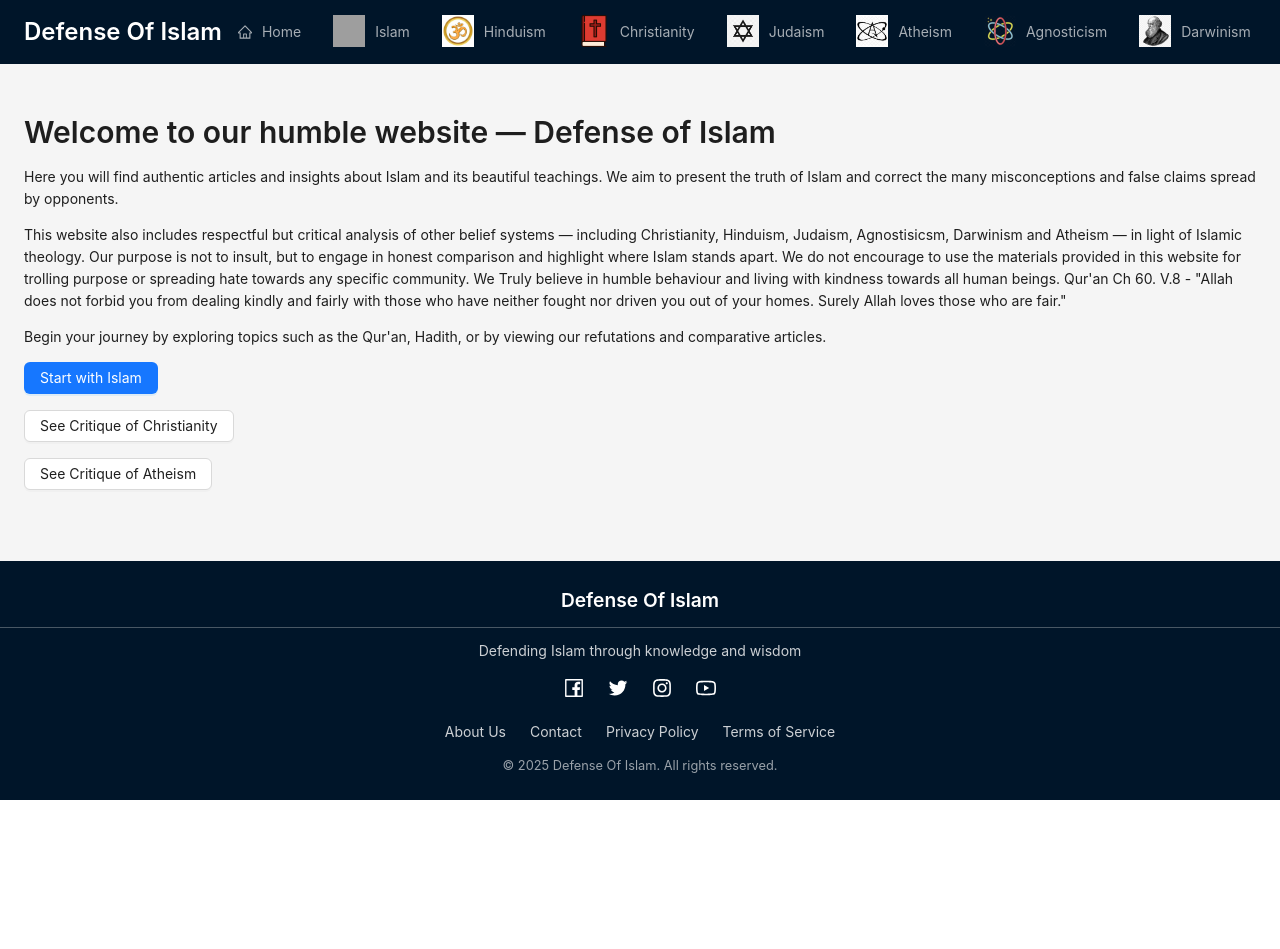
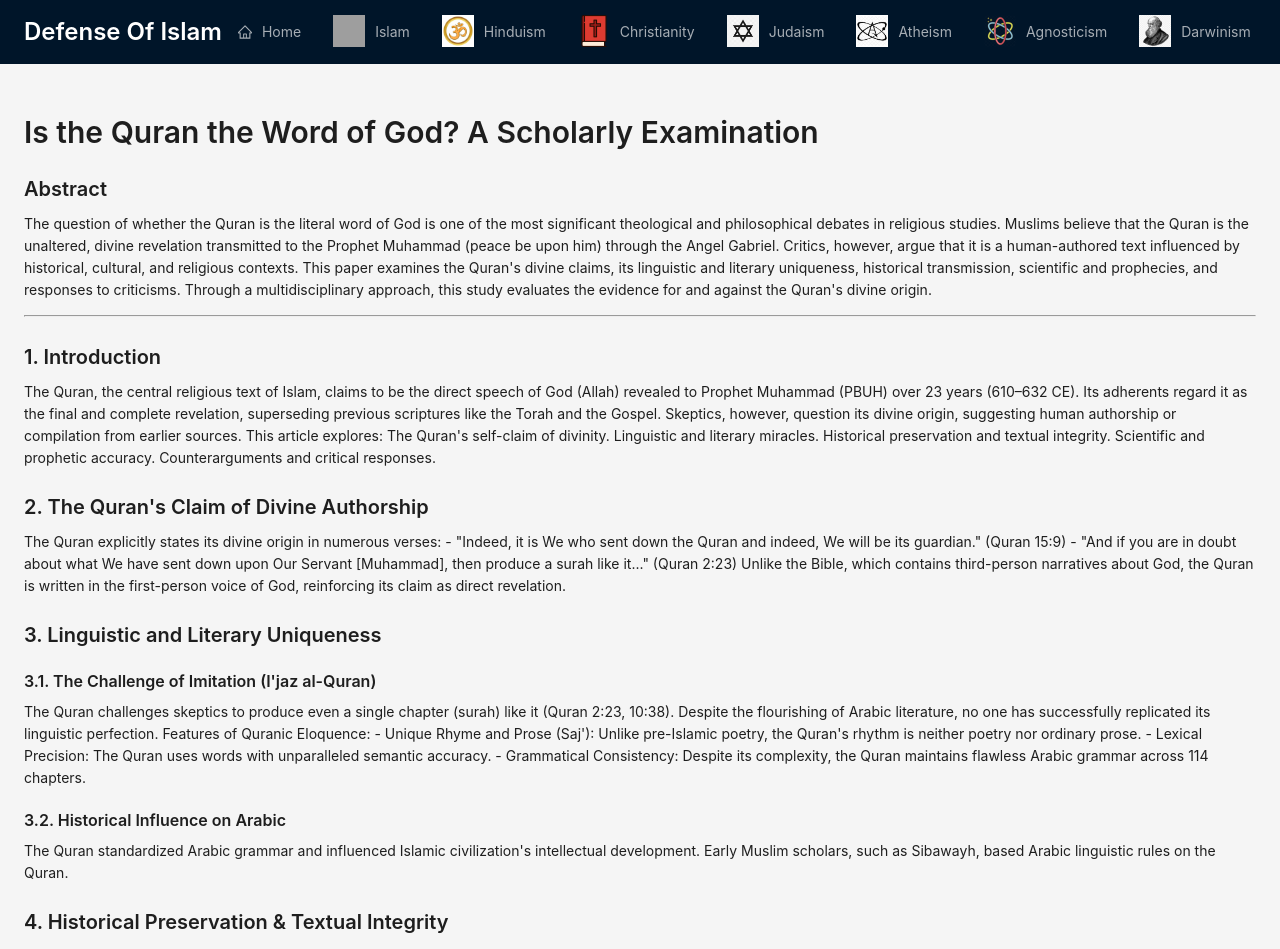
Before and after one commit to defenseofislam/web, a React (Create React App) app: page /web/islam/1 in a window 1280 px wide. Shown: the top 949 px of the page. Before the commit the page ends 800 px from the top, so only its background shows below. Built offline with nearby package versions, Linux system fonts and the light colour scheme; grey boxes are pictures that could not be loaded; a web font is replaced by a local one.

Commit message:
feat: add IslamComponent1 for detailed examination of Quran's divine authorship

```diff
--- a/src/App.js
+++ b/src/App.js
@@ -6,6 +6,7 @@ import Navbar from "./components/Navbar";
 import Home from "./pages/Home";
 import About from "./pages/About";
 import Islam from "./pages/Islam";
+import IslamComponent1 from "./components/Islam/IslamComponent1";
 import Christianity from "./pages/Christianity";
 import Judaism from "./pages/Judaism";
 import Atheism from "./pages/Atheism";
@@ -38,6 +39,7 @@ function App() {
             <Route path="/privacy-policy" element={<PrivacyPolicy />} />
             <Route path="/contact-us" element={<Contact />} />
             <Route path="/terms-of-service" element={<TermsOfService />} />
+            <Route path="/islam/1" element={<IslamComponent1 />} />
             <Route path="*" element={<Home />} />
           </Routes>
         </Content>
--- /dev/null
+++ b/src/components/Islam/IslamComponent1.js
@@ -0,0 +1,147 @@
+import React from "react";
+import { Layout, Typography } from "antd";
+
+const { Content } = Layout;
+const { Title, Paragraph } = Typography;
+
+function IslamComponent1() {
+  return (
+    <Content style={{ padding: "24px" }}>
+      <Typography>
+        <Title level={2}>Is the Quran the Word of God? A Scholarly Examination</Title>
+
+        <Title level={4}>Abstract</Title>
+        <Paragraph>
+          The question of whether the Quran is the literal word of God is one of
+          the most significant theological and philosophical debates in
+          religious studies. Muslims believe that the Quran is the unaltered,
+          divine revelation transmitted to the Prophet Muhammad (peace be upon
+          him) through the Angel Gabriel. Critics, however, argue that it is a
+          human-authored text influenced by historical, cultural, and religious
+          contexts. This paper examines the Quran's divine claims, its
+          linguistic and literary uniqueness, historical transmission,
+          scientific and prophecies, and responses to criticisms. Through a
+          multidisciplinary approach, this study evaluates the evidence for and
+          against the Quran's divine origin.
+        </Paragraph>
+
+        <hr />
+
+        <Title level={4}>1. Introduction</Title>
+        <Paragraph>
+          The Quran, the central religious text of Islam, claims to be the
+          direct speech of God (Allah) revealed to Prophet Muhammad (PBUH) over
+          23 years (610–632 CE). Its adherents regard it as the final and
+          complete revelation, superseding previous scriptures like the Torah
+          and the Gospel. Skeptics, however, question its divine origin,
+          suggesting human authorship or compilation from earlier sources.
+          This article explores: The Quran's self-claim of divinity. Linguistic and
+          literary miracles. Historical preservation and textual integrity.
+          Scientific and prophetic accuracy. Counterarguments and critical
+          responses.
+        </Paragraph>
+
+        <Title level={4}>2. The Quran's Claim of Divine Authorship</Title>
+        <Paragraph>
+          The Quran explicitly states its divine origin in numerous verses:
+          {"\n\n"}- "Indeed, it is We who sent down the Quran and indeed, We will be its guardian." (Quran 15:9)
+          {"\n"}- "And if you are in doubt about what We have sent down upon Our Servant [Muhammad], then produce a surah like it..." (Quran 2:23)
+          {"\n\n"}Unlike the Bible, which contains third-person narratives about God, the Quran is written in the first-person voice of God, reinforcing its claim as direct revelation.
+        </Paragraph>
+
+        <Title level={4}>3. Linguistic and Literary Uniqueness</Title>
+        <Title level={5}>3.1. The Challenge of Imitation (I'jaz al-Quran)</Title>
+        <Paragraph>
+          The Quran challenges skeptics to produce even a single chapter (surah) like it (Quran 2:23, 10:38). Despite the flourishing of Arabic literature, no one has successfully replicated its linguistic perfection.
+          {"\n\n"}Features of Quranic Eloquence:
+          {"\n\n"}- Unique Rhyme and Prose (Saj'): Unlike pre-Islamic poetry, the Quran's rhythm is neither poetry nor ordinary prose.
+          {"\n"}- Lexical Precision: The Quran uses words with unparalleled semantic accuracy.
+          {"\n"}- Grammatical Consistency: Despite its complexity, the Quran maintains flawless Arabic grammar across 114 chapters.
+        </Paragraph>
+
+        <Title level={5}>3.2. Historical Influence on Arabic</Title>
+        <Paragraph>
+          The Quran standardized Arabic grammar and influenced Islamic civilization's intellectual development. Early Muslim scholars, such as Sibawayh, based Arabic linguistic rules on the Quran.
+        </Paragraph>
+
+        <Title level={4}>4. Historical Preservation & Textual Integrity</Title>
+        <Paragraph>
+          Unlike the Bible, which has multiple variants, the Quran has been preserved with minimal textual variation due to:
+        </Paragraph>
+
+        <Title level={5}>4.1. Oral and Written Transmission</Title>
+        <Paragraph>
+          - Memorization (Hifz): Millions of Muslims have memorized the Quran verbatim, ensuring its preservation.
+          {"\n"}- Early Compilation: Caliph Abu Bakr compiled the Quran into a single manuscript, later standardized by Caliph Uthman (644–656 CE).
+        </Paragraph>
+
+        <Title level={5}>4.2. Manuscript Evidence</Title>
+        <Paragraph>
+          The Sana'a Manuscript (discovered in 1972) and the Birmingham Quran manuscript (radiocarbon-dated to 568–645 CE) confirm the Quran's early written form aligns with the modern text.
+        </Paragraph>
+
+        <Title level={4}>5. Scientific and Prophetic Accuracy</Title>
+        <Paragraph>
+          The Quran contains statements that align with modern science, despite being revealed in the 7th century:
+        </Paragraph>
+
+        <Title level={5}>5.1. Embryology</Title>
+        <Paragraph>
+          "We created man from an extract of clay. Then We made him as a drop in a place of settlement, firmly fixed..." (Quran 23:12–14) matches modern embryological stages.
+        </Paragraph>
+
+        <Title level={5}>5.2. Cosmology</Title>
+        <Paragraph>
+          "Do the disbelievers not see that the heavens and earth were a joined entity, then We separated them?" (Quran 21:30) resembles the Big Bang theory.
+        </Paragraph>
+
+        <Title level={5}>5.3. Historical Prophecies</Title>
+        <Paragraph>
+          The Quran predicted the Byzantine Empire's victory over Persia (Quran 30:2–4), which occurred within the prophesied timeframe.
+        </Paragraph>
+
+        <Title level={4}>6. Counterarguments and Responses</Title>
+        <Title level={5}>6.1. Alleged Borrowing from Judeo-Christian Sources</Title>
+        <Paragraph>
+          Some scholars claim the Quran borrows from Syriac Christian texts. However:
+          {"\n\n"}- The Quran corrects Biblical narratives (e.g., denying crucifixion of Jesus in Quran 4:157).
+          {"\n"}- Its theological distinctions (strict monotheism, no Trinity) set it apart.
+        </Paragraph>
+
+        <Title level={5}>6.2. Contradictions and Ethical Criticisms</Title>
+        <Paragraph>
+          Critics cite verses on warfare (e.g., Quran 9:5) as contradictions. Muslim scholars contextualize these within defensive wars of early Islam.
+        </Paragraph>
+
+        <Title level={5}>6.3. Psychological Explanations</Title>
+        <Paragraph>
+          Skeptics suggest Muhammad (PBUH) authored the Quran subconsciously. However:
+          {"\n\n"}- The Prophet was illiterate (Quran 7:157), making complex literary production unlikely.
+          {"\n"}- His character and consistency over 23 years defy claims of deception.
+        </Paragraph>
+
+        <Title level={4}>7. Conclusion</Title>
+        <Paragraph>
+          The Quran presents a compelling case for divine authorship through its linguistic excellence, historical preservation, scientific insights, and fulfilled prophecies. While skepticism persists, the burden of proof remains on critics to explain how an illiterate man in 7th-century Arabia produced a text of such unparalleled depth and consistency. For over a billion Muslims, the Quran is not just a book but the eternal, unchanging word of God.
+        </Paragraph>
+
+        <Title level={5}>Future Research Directions</Title>
+        <Paragraph>
+          - Comparative studies with other scriptures.
+          {"\n"}- Computational analysis of Quranic linguistics.
+          {"\n"}- Archaeological corroboration of Quranic narratives.
+        </Paragraph>
+
+        <Title level={4}>References</Title>
+        <Paragraph>
+          - Abdel Haleem, M. A. S. (2004). The Quran: A New Translation. Oxford University Press.
+          {"\n"}- Bucaille, M. (1976). The Bible, The Quran and Science.
+          {"\n"}- Puin, G. (1996). "Observations on Early Quran Manuscripts." Journal of Quranic Studies.
+          {"\n"}- Arberry, A. J. (1955). The Quran Interpreted.
+        </Paragraph>
+      </Typography>
+    </Content>
+  );
+}
+
+export default IslamComponent1;
--- a/src/pages/Islam.js
+++ b/src/pages/Islam.js
@@ -1,5 +1,6 @@
 import React, { useState, useEffect } from "react";
 import { Table, Typography, Input, Button, Empty } from "antd";
+import { Link } from "react-router-dom";
 import {
   CaretRightOutlined,
   CaretDownOutlined,
@@ -65,12 +66,10 @@ const Islam = () => {
       content: (
         <div>
           <Paragraph>
-            To provide authentic Islamic knowledge and defend Islam against
-            misconceptions through evidence-based responses.
+            1. Is Qur'an word of God? - <Link to="/islam/1">Visit article</Link>
           </Paragraph>
           <Paragraph>
-            We rely on Quranic verses and authentic Hadith to address modern
-            challenges facing Muslims worldwide.
+           2. Second topic - <Link to="/islam/1">Visit article</Link>
           </Paragraph>
         </div>
       ),
```
Also changed, not shown: 1 other file (tests, documents, lock files or other folders).
